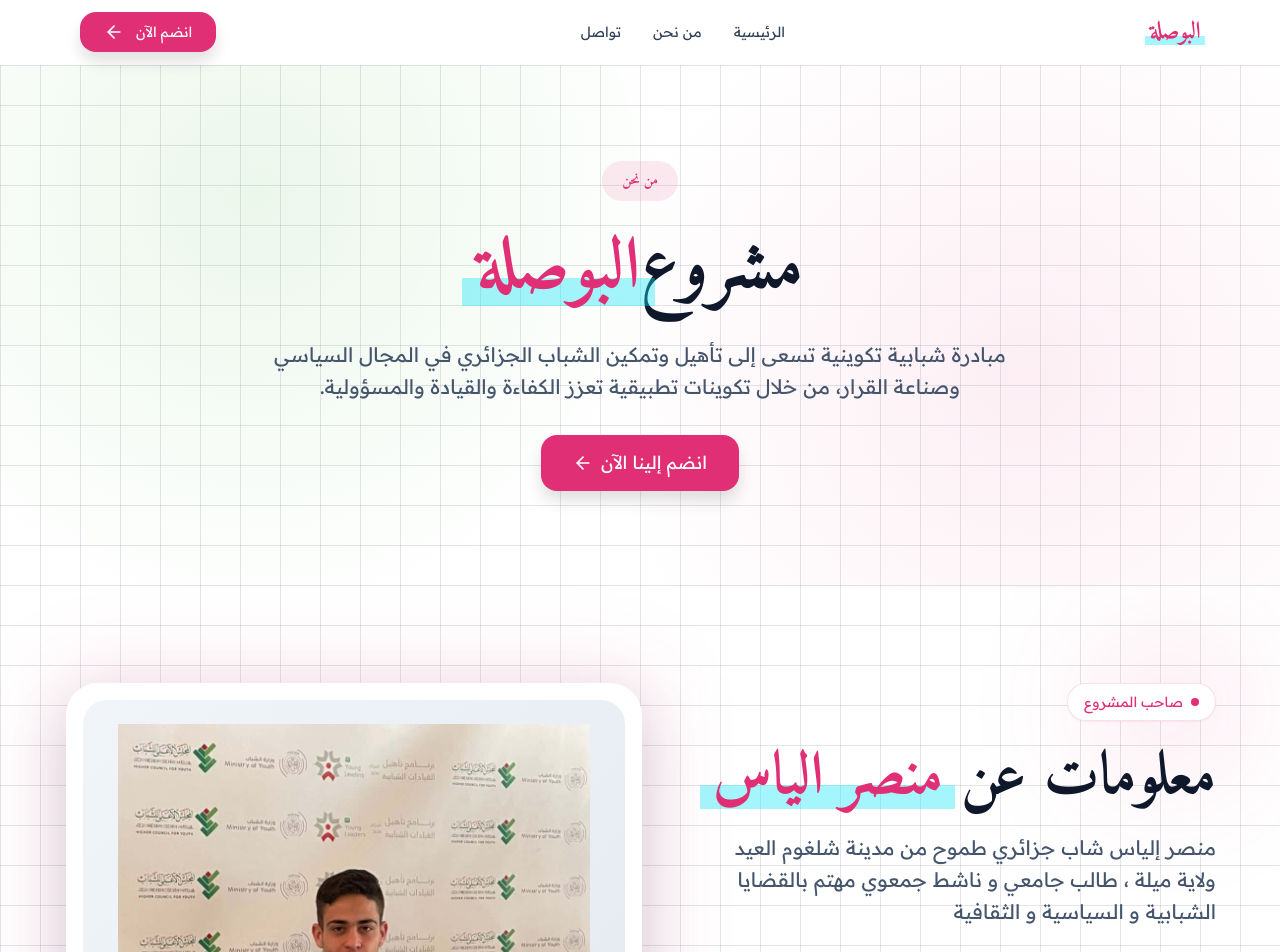
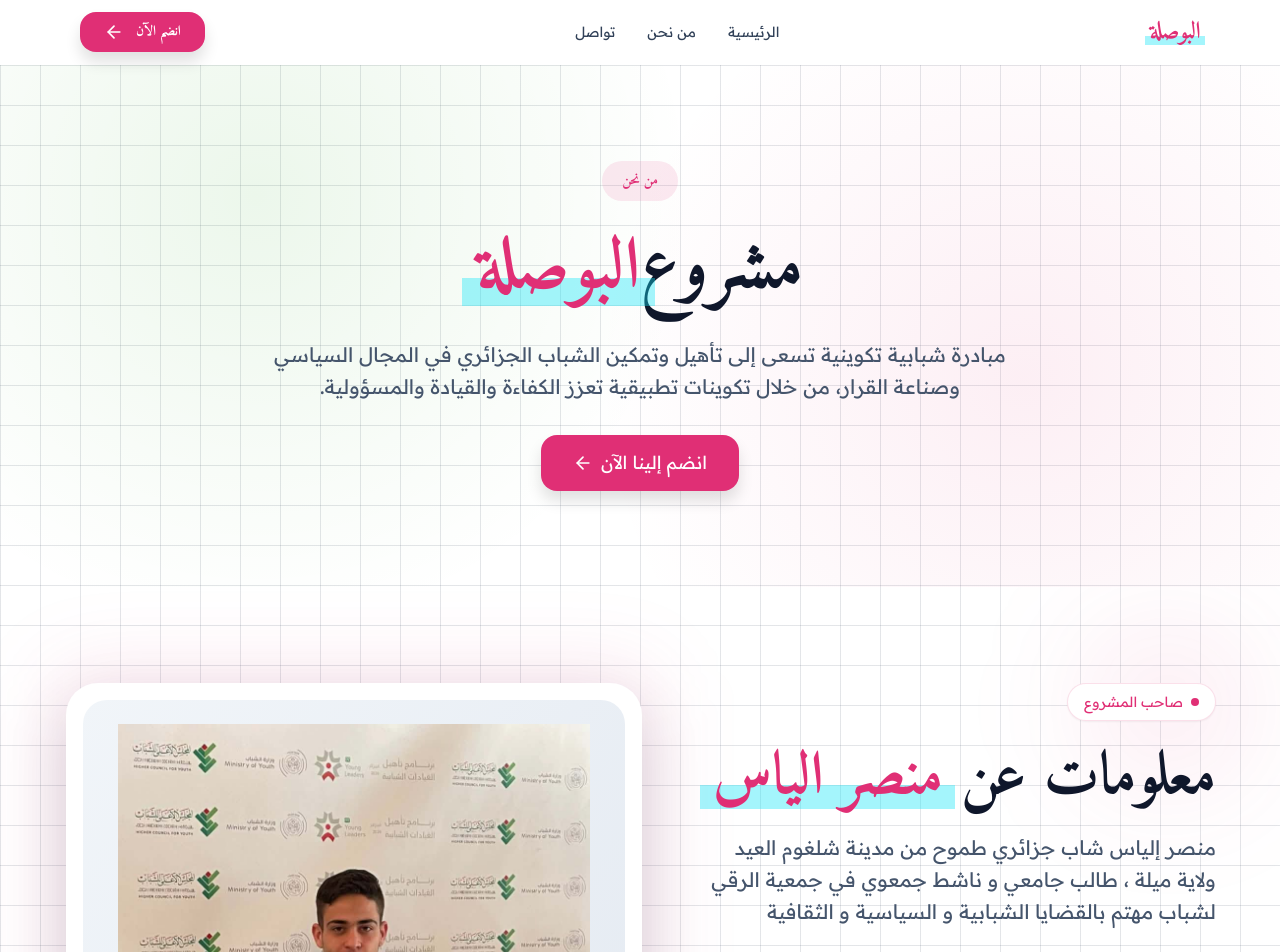
Before and after one commit to Noufel-sf/ILyas-website-, a Next.js app: page /about in a window 1280 px wide. Shown: the top 952 px of the page. Built offline with nearby package versions, Linux system fonts and the light colour scheme.

Commit message:
fixing footer text

```diff
--- a/app/components/CtaSection.tsx
+++ b/app/components/CtaSection.tsx
@@ -15,7 +15,7 @@ function CtaSection() {
           </p>
           <Link
             href="/contact"
-            className="group inline-flex items-center gap-2 rounded-xl bg-white px-8 py-3.5 text-lg font-bold text-primary shadow-lg transition-all hover:scale-105"
+            className="group heading inline-flex items-center gap-2 rounded-xl bg-white px-8 py-3.5 text-lg font-bold text-primary shadow-lg transition-all hover:scale-105"
           >
             تواصل معنا الآن
             <ArrowLeft className="h-5 w-5 transition-transform group-hover:-translate-x-1" />
--- a/app/components/Owner.tsx
+++ b/app/components/Owner.tsx
@@ -23,7 +23,7 @@ export default function Owner() {
           </h2>
 
           <p className="mt-4 max-w-2xl text-lg leading-8 text-slate-600 sm:text-xl">
-           منصر إلياس شاب جزائري طموح من مدينة شلغوم العيد ولاية ميلة ، طالب جامعي و ناشط جمعوي مهتم بالقضايا الشبابية و السياسية و الثقافية
+           منصر إلياس شاب جزائري طموح من مدينة شلغوم العيد ولاية ميلة ، طالب جامعي و ناشط جمعوي في جمعية الرقي لشباب مهتم بالقضايا الشبابية و السياسية و الثقافية
           </p>
 
 
--- a/app/components/ui/Footer.tsx
+++ b/app/components/ui/Footer.tsx
@@ -29,10 +29,10 @@ export default function Footer() {
         {/* Left: Newsletter */}
         <div className="flex-1 max-w-xl">
           <h2 className="text-4xl md:text-5xl heading font-black mb-4 leading-tight">
-            اشترك في مشروع البوصلة
+            انضم في مشروع البوصلة
           </h2>
           <p className="text-gray-400 text-sm mb-8  leading-relaxed">
-            اشترك في مشروع البوصلة لتستلم أحدث الحلقات والأخبار.
+            انضم في مشروع البوصلة لتستلم أحدث الحلقات والأخبار.
           </p>
 
 
--- a/app/components/ui/NavBar.tsx
+++ b/app/components/ui/NavBar.tsx
@@ -64,7 +64,7 @@ export default function Navbar() {
           <div className="hidden md:flex flex-col md:flex-row items-center gap-2 md:block">
             <Link
               href="/contact"
-              className="group inline-flex cursor-pointer items-center gap-3 rounded-xl bg-primary px-6 py-2.5 text-sm font-bold text-white shadow-lg transition-all hover:scale-[1.02] hover:bg-secondary"
+              className="group heading inline-flex cursor-pointer items-center gap-3 rounded-xl bg-primary px-6 py-2.5 text-sm font-bold text-white shadow-lg transition-all hover:scale-[1.02] hover:bg-secondary"
             >
               انضم الآن
               <ArrowLeft className="h-5 w-5 transition-transform group-hover:-translate-x-1" />
@@ -141,7 +141,7 @@ export default function Navbar() {
           <Link
             href="/contact"
             onClick={() => setIsOpen(false)}
-            className="inline-flex w-full items-center justify-center gap-2 rounded-xl bg-primary py-3.5 text-sm font-bold text-white shadow-lg transition-all hover:bg-secondary"
+            className="inline-flex w-full items-center heading justify-center gap-2 rounded-xl bg-primary py-3.5 text-sm font-bold text-white shadow-lg transition-all hover:bg-secondary"
           >
             انضم الآن
             <ArrowLeft className="h-5 w-5" />
```
